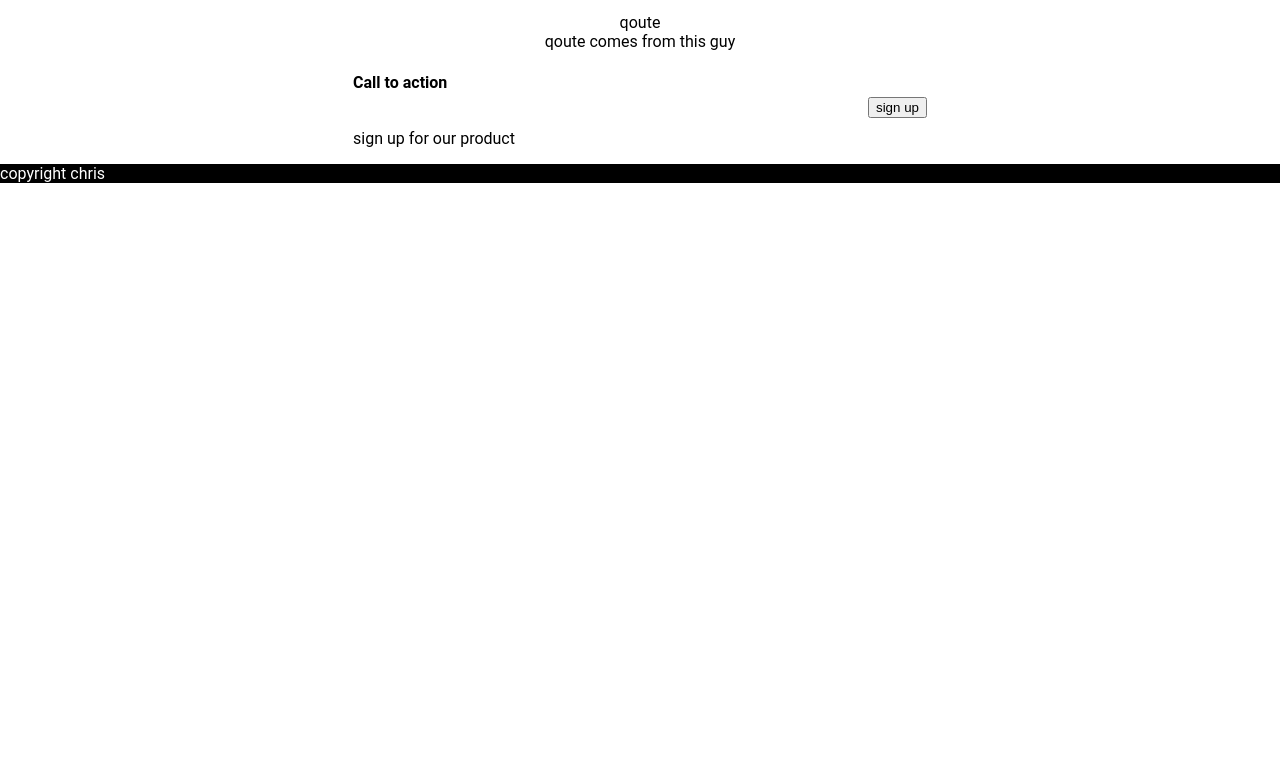
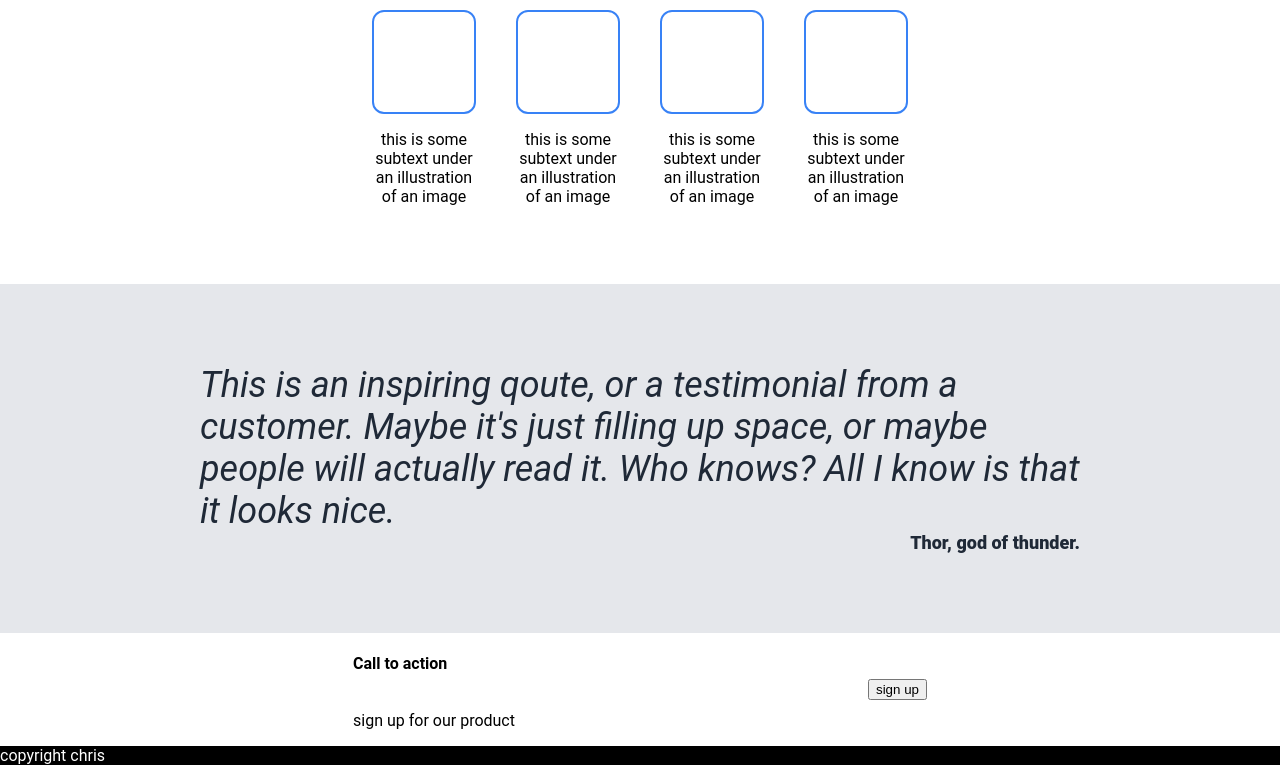
Before and after one commit to Chrisgth/landing-page, a plain HTML site: page index.html in a window 1280 px wide. Shown: the part 491-1256 px from the top of the page. Before the commit the page ends 800 px from the top, so only its background shows below. Drawn offline with Linux system fonts and the light colour scheme.

Commit message:
Content two and three done

```diff
--- a/index.html
+++ b/index.html
@@ -26,29 +26,33 @@
             </div>
         </div>
         <div class="contenttwo">
-            <h3>some random info</h3>
+            <h3 style="font-size:36px; font-weight:800">Some random information</h3>
             <div class="subcontenttwo">
                 <div class="imagedesc">
-                    <div>bla</div>
-                    <p>subtextforbla</p>
+                    <div class="randomimg"></div>
+                    <p>this is some subtext under an illustration of an image</p>
                 </div>
                 <div class="imagedesc">
-                    <div>bla</div>
-                    <p>subtextforbla</p>
+                    <div class="randomimg"></div>
+                    <p>this is some subtext under an illustration of an image</p>
                 </div>
                 <div class="imagedesc">
-                    <div>bla</div>
-                    <p>subtextforbla</p>
+                    <div class="randomimg"></div>
+                    <p>this is some subtext under an illustration of an image</p>
                 </div>
                 <div class="imagedesc">
-                    <div>bla</div>
-                    <p>subtextforbla</p>
+                    <div class="randomimg"></div>
+                    <p>this is some subtext under an illustration of an image</p>
                 </div>
             </div>
         </div>
         <div class="contentthree">
-            <div>qoute</div>
-            <div>qoute comes from this guy</div>
+            <div><em>
+                This is an inspiring qoute, or a testimonial from a customer. Maybe it's just filling up space, or maybe people will actually read it.
+                    Who knows? All I know is that it looks nice.
+            </em>
+            </div>
+            <div id="thor">Thor, god of thunder.</div>
         </div>
         <div class="contentfour">
             <div class="cfourdesc">
--- a/styles/styles.css
+++ b/styles/styles.css
@@ -36,18 +36,23 @@ body{
 .contenttwo{
     display: flex;
     flex-direction: column;
-    justify-content: space-evenly;
+    justify-content: center;
     align-items:center;
+    height: 400px;
 }
 .subcontenttwo{
     display:flex;
     align-items: center;
     justify-content: center;
+    gap: 40px;
+    margin-bottom: 50px;
 }
 
 .imagedesc{
     display: flex;
     flex-direction:column;
+    width: 104px;
+    text-align: center;
 }
 
 .contentthree{
@@ -55,6 +60,10 @@ body{
     flex-direction:column;
     justify-content:center;
     align-items:center;
+    font-size: 36px;
+    color: #1F2937;
+    background-color: #E5E7EB;
+    padding: 80px 200px;
 }
 
 .contentfour{
@@ -76,7 +85,7 @@ body{
 
 h2{
     font-size: 48px;
-    font-weight: bold;
+    font-weight: 800;
     color: #F9FAF8;
     margin: 0;
 }
@@ -124,3 +133,18 @@ a:visited{
     padding: 10px 30px;
     font-weight: 700;
 }
+
+.randomimg{
+    height: 100px;
+    width: 100px;
+    border: 2px solid;
+    display: inline-block;
+    border-radius: 12px;
+    border-color: #3882F6;
+}
+
+#thor{
+    font-size: 18px;
+    font-weight: 800;
+    align-self: flex-end
+}
```
